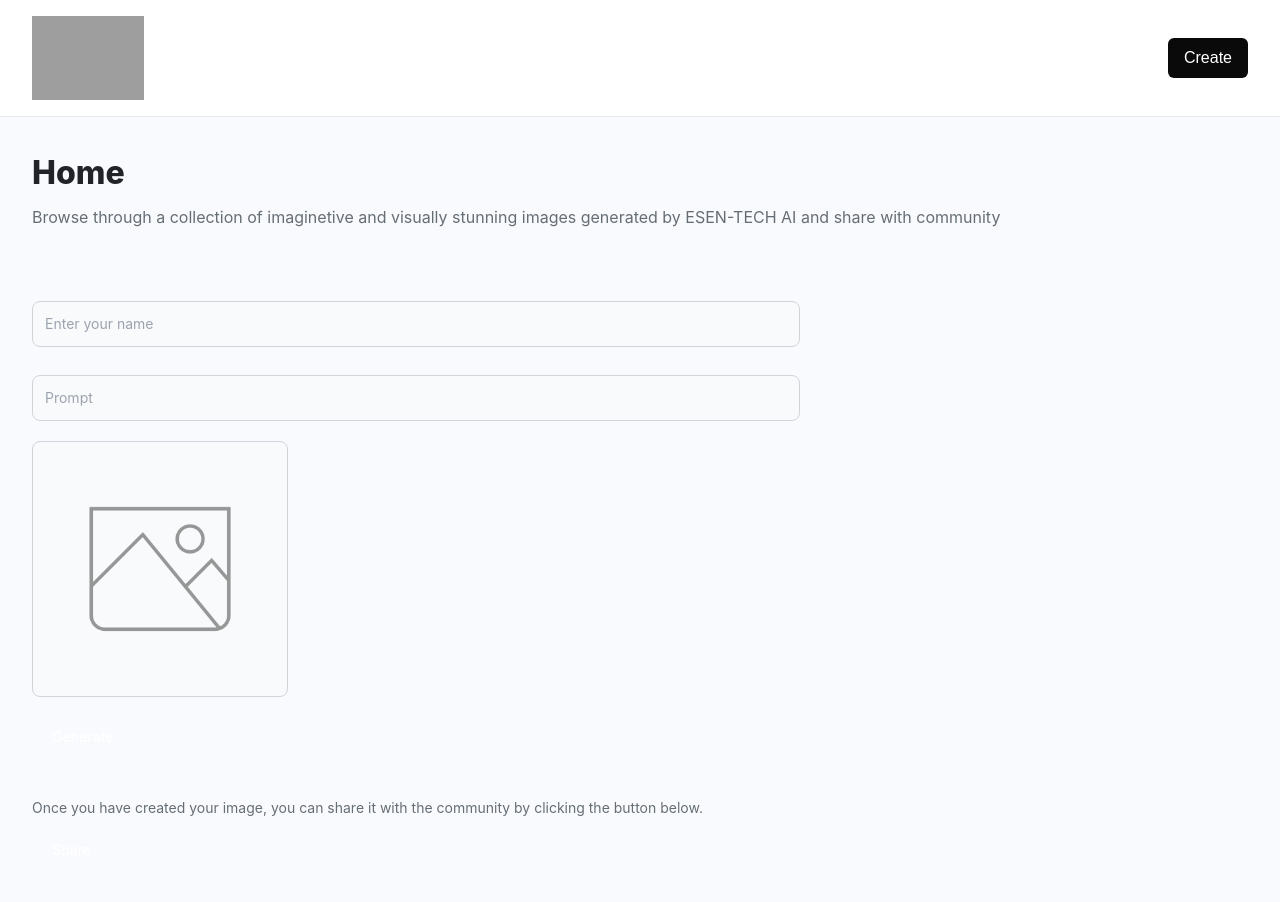
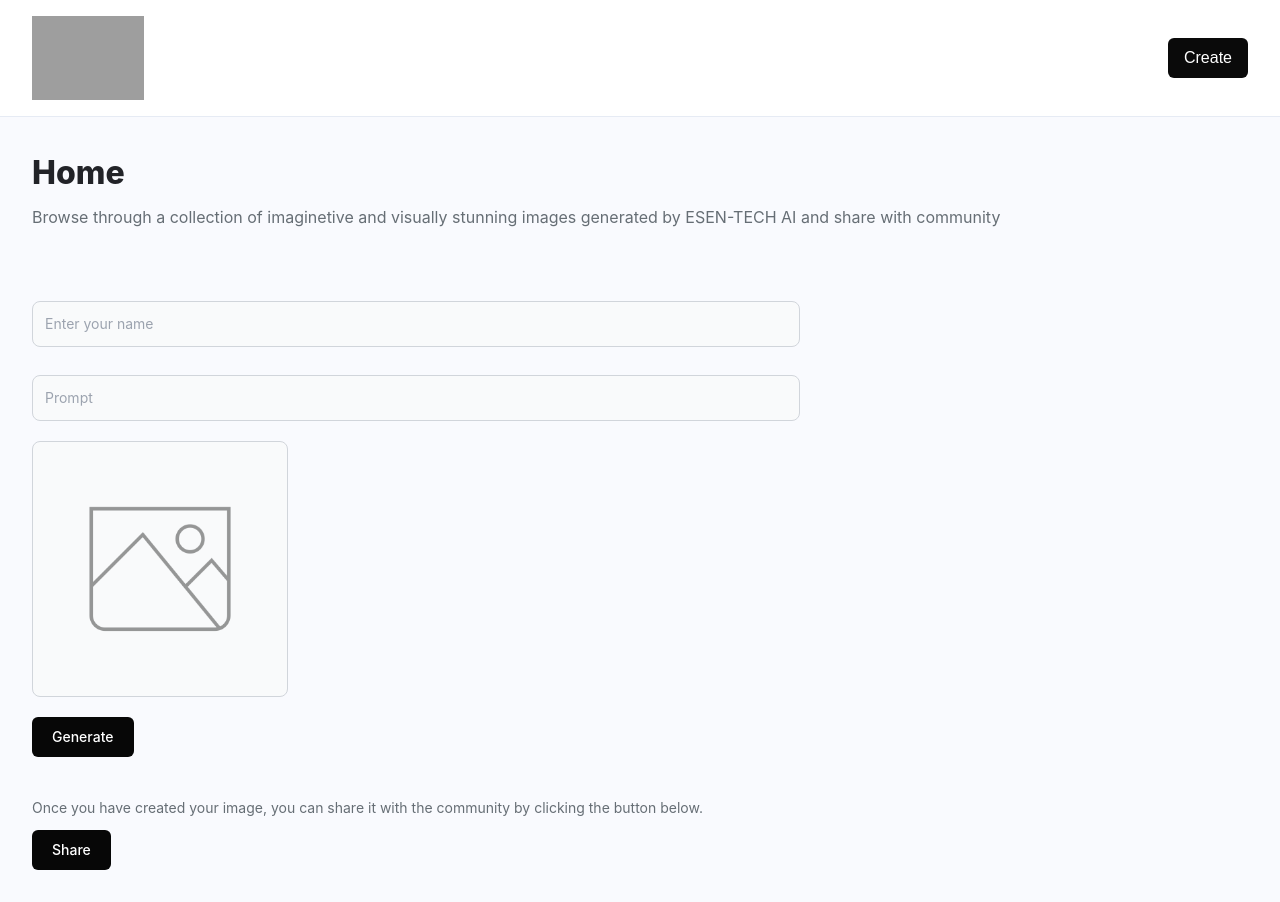
Before and after one commit to oktayesenn/dall-e, a React (Create React App) app: page /create-post in a window 1280 px wide. Built offline with nearby package versions, Linux system fonts and the light colour scheme; grey boxes are pictures that could not be loaded.

Commit message:
Create post page has been restored

```diff
--- a/src/pages/CreatePost.jsx
+++ b/src/pages/CreatePost.jsx
@@ -84,7 +84,7 @@ const CreatePost = () => {
           <button
             type='button'
             onClick={generateImage}
-            className="text-white bg-black-700 font-medium rounded-md text-sm w-full sm:w-auto px-5 py-2.5 text-center"
+            className="text-white bg-[#070707] font-medium rounded-md text-sm w-full sm:w-auto px-5 py-2.5 text-center"
         >
           {generetingImg ? 'Generating...' : 'Generate'}
         </button>
@@ -96,7 +96,7 @@ const CreatePost = () => {
         </p>
         <button
           type='submit'
-          className="mt-3 text-white bg-black-700 font-medium rounded-md text-sm w-full sm:w-auto px-5 py-2.5 text-center"
+          className="mt-3 text-white bg-[#070707] font-medium rounded-md text-sm w-full sm:w-auto px-5 py-2.5 text-center"
         >
           {loading ? 'Loading...' : 'Share'}
         </button>
```
